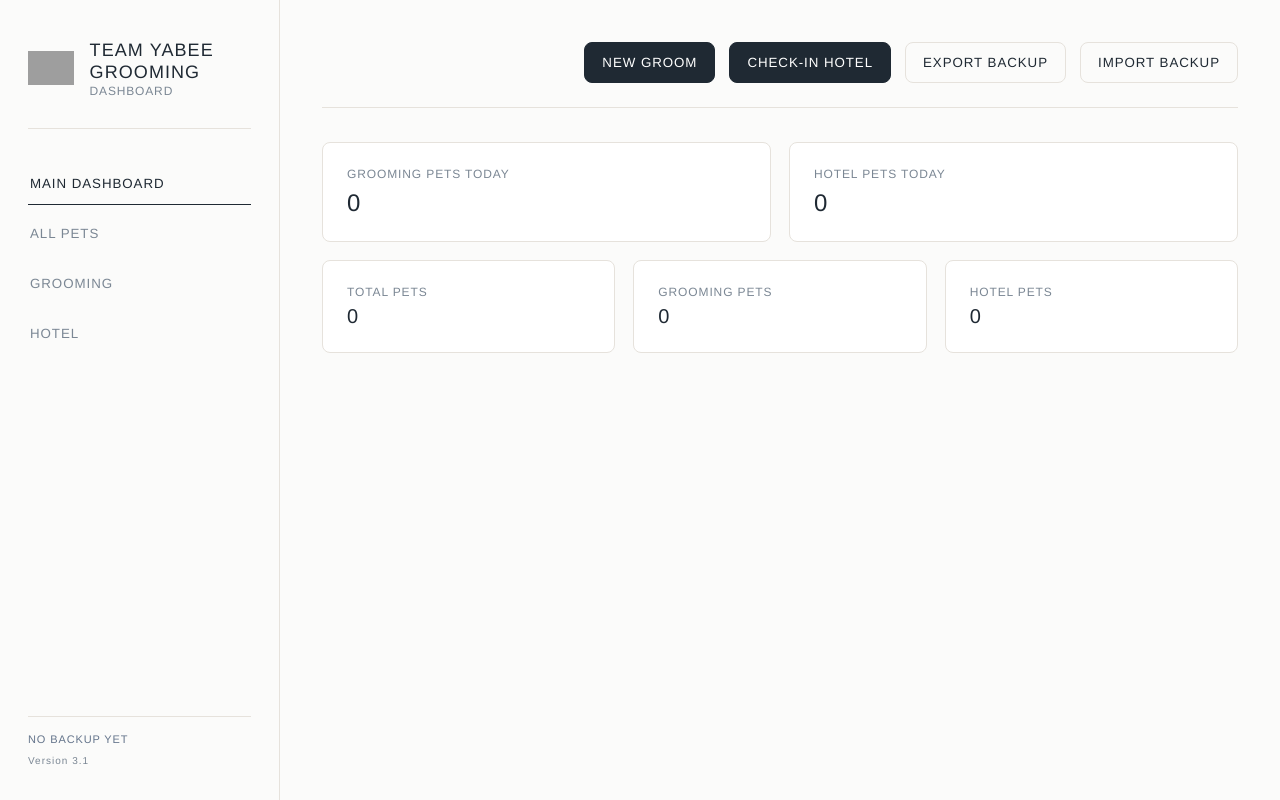
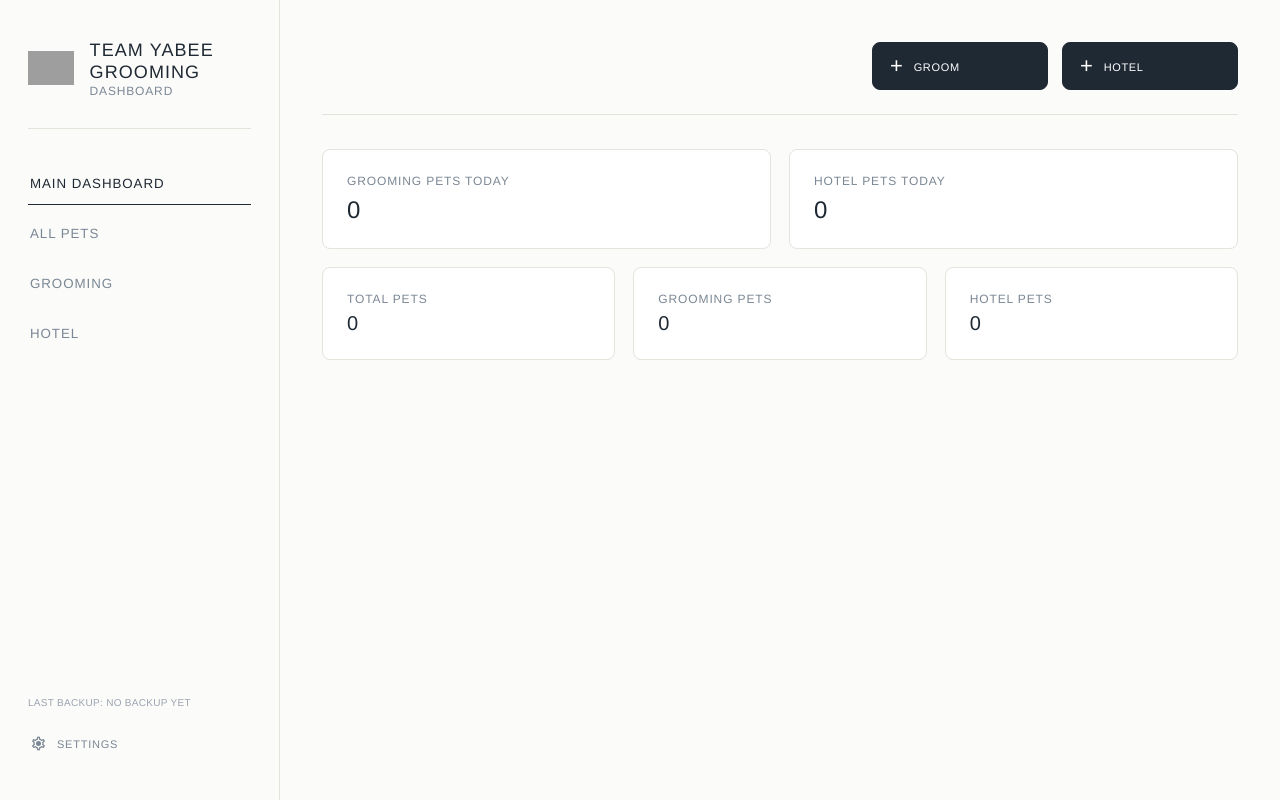
Before and after one commit to emmacruiser666/team-yabee-test, a plain HTML site: page index.html in a window 1280 px wide. Both pictures are taken after a click on the button "MAIN DASHBOARD". Drawn offline with nearby package versions, Linux system fonts and the light colour scheme; grey boxes are pictures that could not be loaded.

Commit message:
Add files via upload

```diff
--- a/index.html
+++ b/index.html
@@ -2,10 +2,11 @@
 <html lang="en">
 <head>
 <meta charset="UTF-8">
-<meta name="app-version" content="3.1">
+<meta name="app-version" content="3.2">
 <meta name="viewport" content="width=device-width,initial-scale=1.0">
 <title>Team Yabee Grooming Dashboard</title>
 
+<link rel="stylesheet" href="https://fonts.googleapis.com/css2?family=Material+Symbols+Outlined:opsz,wght,FILL,GRAD@20,400,0,0">
 <link rel="stylesheet" href="style.css">
 </head>
 
@@ -34,19 +35,19 @@
 <div class="sidebar-bottom">
 <div id="updateStatus" class="update-status" hidden></div>
 <div id="backupStatus" class="backup-status"></div>
-<p class="sidebar-version" id="sidebarVersion">Version</p>
+<button class="settings-toggle" id="settingsToggle" type="button" aria-expanded="false" onclick="toggleSettingsMenu()">
+<span class="material-symbols-outlined settings-icon" aria-hidden="true">settings</span>
+<span>SETTINGS</span>
+</button>
 </div>
 </aside>
 
 <main class="main">
 
-<div class="top">
+<div class="top" id="topBar">
 <div class="actions">
-<button class="btn" onclick="openGroom()">NEW GROOM</button>
-<button class="btn" onclick="openHotel()">CHECK-IN HOTEL</button>
-<button class="btn light" onclick="exportData()">EXPORT BACKUP</button>
-<button class="btn light" onclick="document.getElementById('importFile').click()">IMPORT BACKUP</button>
-<input type="file" hidden id="importFile" accept=".json">
+<button class="btn action-wide" onclick="openGroom()"><span class="action-plus">+</span><span class="action-label">GROOM</span></button>
+<button class="btn action-wide" onclick="openHotel()"><span class="action-plus">+</span><span class="action-label">HOTEL</span></button>
 </div>
 </div>
 
@@ -86,6 +87,7 @@
 <div class="modal-box" id="modalContent"></div>
 </div>
 
+<input type="file" hidden id="importFile" accept=".json">
 <div id="saveNotification">AUTO-SAVED</div>
 
 <script src="script.js"></script>
--- a/script.js
+++ b/script.js
@@ -37,7 +37,7 @@ function downloadBackup(filename, data) {
     setTimeout(() => URL.revokeObjectURL(url), 0);
 }
 
-function showSaveNotification(text = "Auto-saved") {
+function showSaveNotification(text = "Saved edits.") {
     const notif = document.getElementById("saveNotification");
     if (!notif) return;
     notif.textContent = text;
@@ -73,10 +73,60 @@ function setUpdateStatus(message, tone = "") {
 }
 
 function syncSidebarVersion() {
-    const versionEl = document.getElementById("sidebarVersion");
-    if (!versionEl) return;
-    versionEl.textContent = "Version " + APP_VERSION;
+    return APP_VERSION;
 }
+
+function closeModal() {
+    modal.classList.remove("show");
+    const toggle = document.getElementById("settingsToggle");
+    if (toggle) {
+        toggle.classList.remove("active");
+        toggle.setAttribute("aria-expanded", "false");
+    }
+}
+
+function blockManualRefresh(event) {
+    const isMacRefresh = event.metaKey && event.key.toLowerCase() === "r";
+    const isWindowsRefresh = event.ctrlKey && event.key.toLowerCase() === "r";
+    const isFunctionRefresh = event.key === "F5";
+    if (!isMacRefresh && !isWindowsRefresh && !isFunctionRefresh) return;
+    event.preventDefault();
+}
+
+function setActiveSection(sectionId) {
+    document.querySelectorAll(".tab").forEach((btn) => {
+        btn.classList.toggle("active", btn.dataset.tab === sectionId);
+    });
+    document.querySelectorAll(".section").forEach((section) => {
+        section.classList.toggle("active", section.id === sectionId);
+    });
+}
+
+function toggleSettingsMenu() {
+    const toggle = document.getElementById("settingsToggle");
+    if (!toggle) return;
+    const settingsOpen = toggle.getAttribute("aria-expanded") === "true";
+    if (settingsOpen) {
+        closeModal();
+        return;
+    }
+    closeModal();
+    toggle.classList.add("active");
+    toggle.setAttribute("aria-expanded", "true");
+    openModal(`
+    <div class="settings-modal">
+    <h2>Settings</h2>
+    <div class="settings-row">
+    <span class="settings-label">Version</span>
+    <span class="settings-value">${syncSidebarVersion()}</span>
+    </div>
+    <button class="settings-action" type="button" onclick="exportData()">EXPORT BACKUP</button>
+    <button class="settings-action" type="button" onclick="document.getElementById('importFile').click()">IMPORT BACKUP</button>
+    </div>
+    `);
+}
+
+window.toggleSettingsMenu = toggleSettingsMenu;
 
 function showUpdateAction(remoteVersion) {
     const statusEl = document.getElementById("updateStatus");
@@ -89,9 +139,22 @@ function showUpdateAction(remoteVersion) {
     `;
 }
 
+function exportBackupForUpdate() {
+    saveDB();
+    downloadBackup(getBackupFilename("team-yabee-update-backup"), buildBackupData());
+
+    lastExportTime = new Date();
+    localStorage.setItem("lastExportTime", lastExportTime.toISOString());
+    updateBackupStatus();
+}
+
 function reloadAppForUpdate() {
-    location.reload();
+    exportBackupForUpdate();
+    showSaveNotification("Backup exported. Updating app...");
+    setTimeout(() => location.reload(), 1200);
 }
+
+window.reloadAppForUpdate = reloadAppForUpdate;
 
 async function checkForAppUpdate() {
     const currentVersion = APP_VERSION;
@@ -468,33 +531,28 @@ function toggleMultiPetDetails(btn){
 function updateBackupStatus() {
     const statusEl = document.getElementById("backupStatus");
     if (!lastExportTime) {
-        statusEl.innerHTML = `<span class="time" style="color:#64748b;">No backup yet</span>`;
+        statusEl.innerHTML = `Last backup: <span class="time">No backup yet</span>`;
         statusEl.className = "backup-status";
         return;
     }
     const now = new Date();
     const diffMs = now - lastExportTime;
     const diffHours = Math.floor(diffMs / (1000 * 60 * 60));
-    let colorClass = "green";
     let text = `${diffHours} hour${diffHours === 1 ? '' : 's'} ago`;
-    if (diffHours >= 24) colorClass = "red";
-    else if (diffHours >= 4) colorClass = "yellow";
     statusEl.innerHTML = `Last backup: <span class="time">${text}</span>`;
-    statusEl.className = `backup-status ${colorClass}`;
+    statusEl.className = "backup-status";
 }
 
 /* tabs */
 document.querySelectorAll(".tab").forEach(btn=>{
 btn.onclick=()=>{
-document.querySelectorAll(".tab").forEach(x=>x.classList.remove("active"));
-btn.classList.add("active");
-document.querySelectorAll(".section").forEach(s=>s.classList.remove("active"));
-document.getElementById(btn.dataset.tab).classList.add("active");
+closeModal();
+setActiveSection(btn.dataset.tab);
 };
 });
 
 modal.onclick=(e)=>{
-if(e.target.id==="modal") modal.classList.remove("show");
+if(e.target.id==="modal") closeModal();
 };
 
 function openModal(html){
@@ -1188,12 +1246,7 @@ alert("Multiple grooming pets saved successfully.");
 
 /* Backup import/export */
 function exportData(){
-    saveDB();
-    downloadBackup(getBackupFilename("team-yabee-backup"), buildBackupData());
-
-    lastExportTime = new Date();
-    localStorage.setItem("lastExportTime", lastExportTime.toISOString());
-    updateBackupStatus();
+    exportBackupForUpdate();
     showSaveNotification("Backup exported");
 }
 
@@ -1238,3 +1291,4 @@ syncSidebarVersion();
 render();
 updateBackupStatus();
 appReadyForSaveNotifications = true;
+document.addEventListener("keydown", blockManualRefresh, true);
--- a/style.css
+++ b/style.css
@@ -86,28 +86,36 @@ margin-top:auto;
 flex-shrink:0;
 }
 
+.material-symbols-outlined{
+font-variation-settings:
+    "FILL" 0,
+    "wght" 400,
+    "GRAD" 0,
+    "opsz" 20;
+    line-height:1;
+}
+
 .sidebar-version{
 font-size:10px;
-color:var(--muted);
-letter-spacing:0.1em;
-padding-top:10px;
+color:var(--text);
+letter-spacing:0.05em;
 margin:0;
-font-weight:400;
+font-weight:500;
 text-transform:none;
 }
 
 .update-status{
-margin-top:24px;
+margin-top:0;
 padding:12px;
 border:1px solid var(--line);
-background:#f4f1eb;
+background:#ffffff;
 font-size:10px;
 color:var(--text);
 text-transform:none;
 letter-spacing:0.03em;
 line-height:1.4;
 border-radius:8px;
-box-shadow:0 8px 20px rgba(31, 41, 51, 0.06);
+box-shadow:0 6px 18px rgba(31, 41, 51, 0.04);
 }
 
 .update-copy{
@@ -153,6 +161,7 @@ border-bottom:1px solid var(--line);
 .brand h2{
 letter-spacing:.06em;
 line-height:1.25;
+font-size:18px;
 }
 
 .logo{
@@ -198,23 +207,110 @@ border-bottom-color:var(--primary);
 
 /* Backup Status */
 .backup-status {
-    margin-top: 28px;
-    padding: 16px 0 0;
+    margin-top: 0;
+    padding: 0;
     background: transparent;
+    border: none;
     border-radius: 0;
-    font-size: 11px;
-    border: 1px solid var(--line);
-    border-width: 1px 0 0;
-    color: var(--muted);
+    font-size: 10px;
+    color: #9ca3af;
+    line-height: 1.4;
+    letter-spacing: 0.03em;
+    box-shadow: none;
 }
 
 .backup-status .time {
     font-weight: 500;
+    color: #9ca3af;
 }
 
-.backup-status.green { color: #15803d; }
-.backup-status.yellow { color: #ca8a04; }
-.backup-status.red { color: #dc2626; }
+.settings-toggle{
+display:flex;
+align-items:center;
+gap:10px;
+width:100%;
+padding:13px 2px;
+border:none;
+border-bottom:1px solid transparent;
+background:transparent;
+color:var(--muted);
+cursor:pointer;
+font-size:11px;
+font-weight:500;
+letter-spacing:.07em;
+text-align:left;
+transition:color .2s, border-color .2s;
+margin-top:12px;
+}
+
+.settings-toggle:hover{
+background:transparent;
+color:var(--primary);
+border-bottom-color:var(--primary);
+}
+
+.settings-toggle.active{
+color:var(--primary);
+border-bottom-color:var(--primary);
+}
+
+.settings-icon{
+font-size:17px;
+color:var(--muted);
+}
+
+.settings-label{
+font-size:10px;
+color:var(--muted);
+letter-spacing:0.08em;
+}
+
+.settings-value{
+font-size:12px;
+color:var(--text);
+font-weight:500;
+letter-spacing:0.05em;
+text-transform:none;
+}
+
+.settings-action{
+border:1px solid var(--line);
+padding:12px 14px;
+border-radius:8px;
+cursor:pointer;
+font-weight:500;
+background:#fbfbfa;
+color:var(--text);
+transition:border-color .2s, background .2s, color .2s;
+letter-spacing:.06em;
+font-size:10px;
+text-align:left;
+}
+
+.settings-action:hover{
+border-color:var(--primary);
+background:#ffffff;
+}
+
+.settings-modal{
+display:grid;
+gap:14px;
+}
+
+.settings-modal h2{
+font-size:18px;
+}
+
+.settings-row{
+display:flex;
+align-items:center;
+justify-content:space-between;
+gap:10px;
+padding:12px 14px;
+border:1px solid var(--line);
+border-radius:8px;
+background:#fbfbfa;
+}
 
 .main{
 padding:42px;
@@ -245,6 +341,34 @@ text-transform:none;
 display:flex;
 gap:14px;
 flex-wrap:wrap;
+}
+
+.action-wide{
+min-width:176px;
+padding:6px 16px;
+display:flex;
+align-items:center;
+justify-content:flex-start;
+gap:10px;
+text-align:left;
+font-size:11px;
+}
+
+.action-plus{
+font-size:22px;
+font-weight:500;
+line-height:1;
+flex-shrink:0;
+margin-right:0;
+}
+
+.action-label{
+display:inline-flex;
+align-items:center;
+justify-content:flex-start;
+margin-top:0;
+padding-top:1px;
+letter-spacing:.06em;
 }
 
 .btn{
@@ -785,8 +909,8 @@ margin:6px 0 4px;
     bottom: 20px;
     left: 50%;
     transform: translateX(-50%);
-    background: var(--success);
-    color: white;
+    background: #1f2933;
+    color: #ffffff;
     padding: 12px 24px;
     border-radius: var(--radius);
     font-weight: 500;
```
